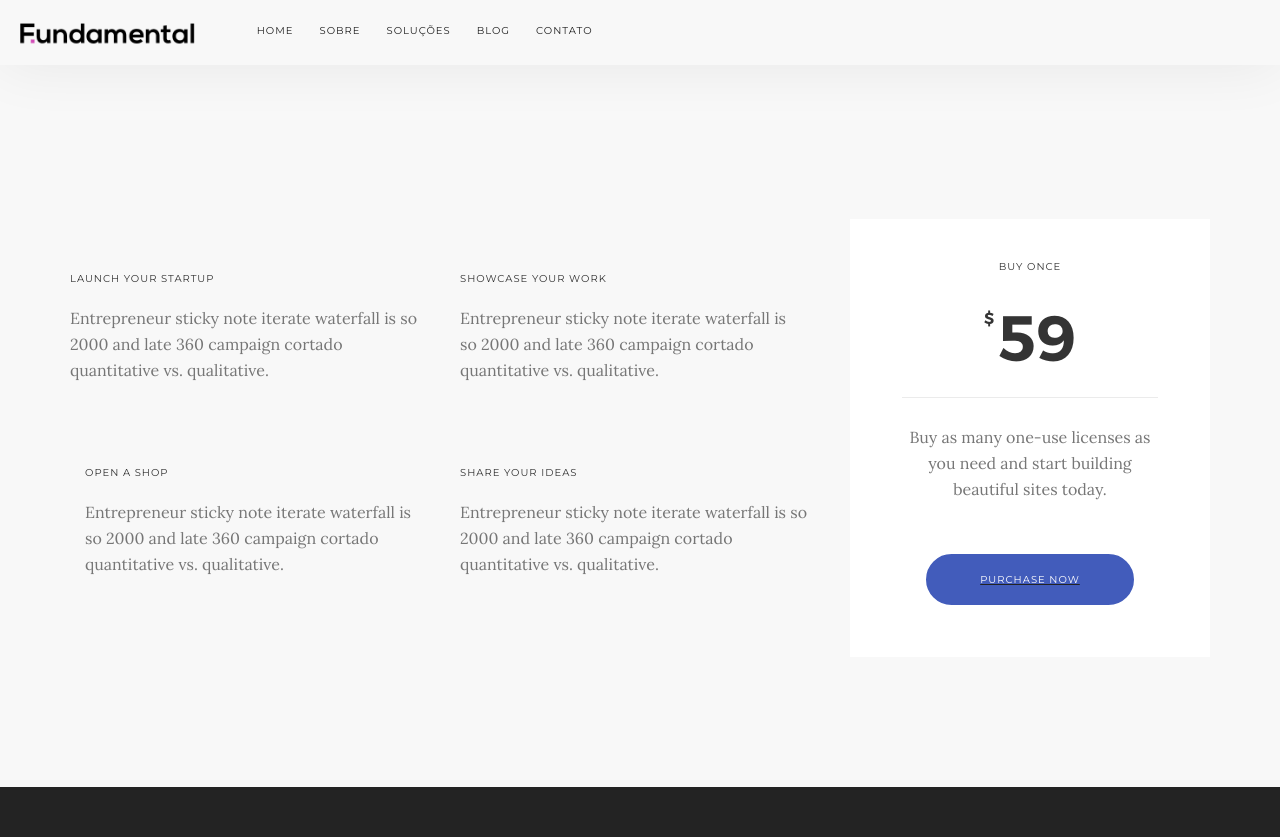
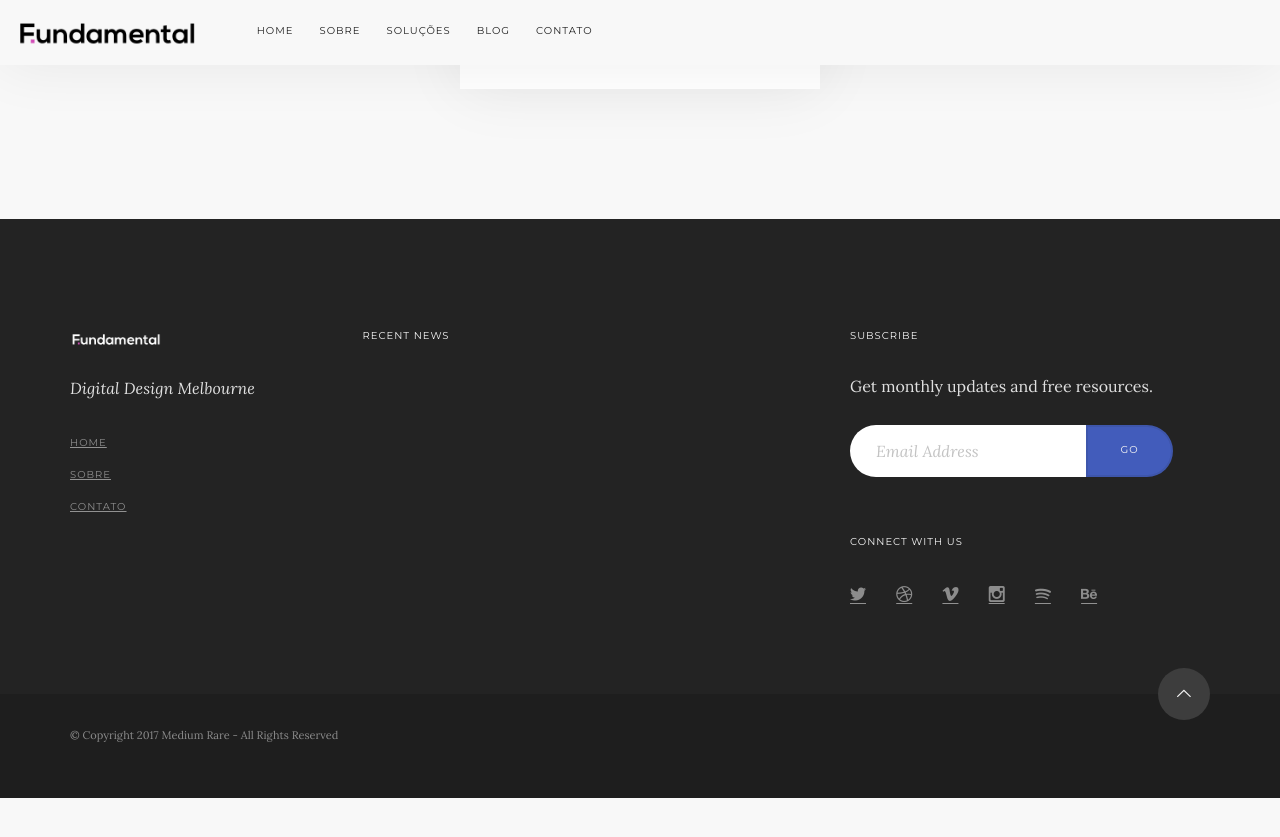
Before and after one commit to WeThinkIdeas/fundamental.github.io, a Jekyll site: the page built from services.html, in a window 1280 px wide and 900 px high, scrolled down 3856 px. Shown: the top 837 px of the window. Built offline with Jekyll 4.4.1, drawn with Linux system fonts in a browser that asks for light colours; some web fonts are replaced; after the commit the page ends 4654 px from its top, so only the background shows below that.

Commit message:
nav_layout

```diff
--- a/services.html
+++ b/services.html
@@ -155,7 +155,7 @@
 	        </div>
 	      </div>
 	    </section>
-
+<div class="main-container">
 			<section>
 							<div class="container">
 								<div class="row">
@@ -222,68 +222,4 @@
 								</div>
 							</div>
 						</section>
-
-						<div class="main-container">
-		<section>
-				<div class="container">
-					<div class="row">
-						<div class="col-md-8 col-sm-12">
-							<div class="col-sm-6">
-								<div class="feature feature-1">
-									<i class="icon icon--sm icon-Astronaut"></i>
-									<h6>Launch Your Startup</h6>
-									<p>
-										Entrepreneur sticky note iterate waterfall is so 2000 and late 360 campaign cortado quantitative vs. qualitative.
-									</p>
-								</div>
-							</div>
-							<div class="col-sm-6">
-								<div class="feature feature-1">
-									<i class="icon icon--sm icon-Ruler-2"></i>
-									<h6>Showcase Your Work</h6>
-									<p>
-										Entrepreneur sticky note iterate waterfall is so 2000 and late 360 campaign cortado quantitative vs. qualitative.
-									</p>
-								</div>
-							</div>
-							<div class="col-sm-6">
-								<div class="feature feature-1">
-									<i class="icon icon--sm icon-Bag-Coins"></i>
-									<h6>Open A Shop</h6>
-									<p>
-										Entrepreneur sticky note iterate waterfall is so 2000 and late 360 campaign cortado quantitative vs. qualitative.
-									</p>
-								</div>
-							</div>
-							<div class="col-sm-6">
-								<div class="feature feature-1">
-									<i class="icon icon--sm icon-Fountain-Pen"></i>
-									<h6>Share Your Ideas</h6>
-									<p>
-										Entrepreneur sticky note iterate waterfall is so 2000 and late 360 campaign cortado quantitative vs. qualitative.
-									</p>
-								</div>
-							</div>
-						</div>
-						<div class="col-md-4 col-md-offset-0 col-sm-6 col-sm-offset-3">
-							<div class="pricing pricing-1 text-center">
-								<h6>Buy Once</h6>
-								<div class="pricing__price">
-									<span class="pricing__dollar h5">$</span>
-									<span class="h1">59</span>
-								</div>
-								<hr>
-								<p>
-									Buy as many one-use licenses as you need and start building beautiful sites today.
-								</p>
-								<a class="btn btn--primary vpe" href="#">
-									<span class="btn__text">
-										Purchase Now
-									</span>
-								</a>
-							</div>
-						</div>
-					</div>
-				</div>
-			</section>
 		</div>
```
